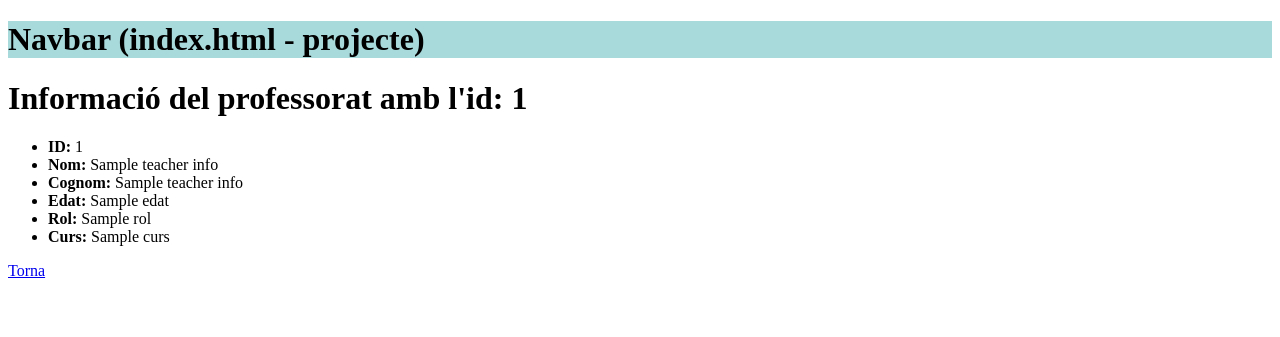
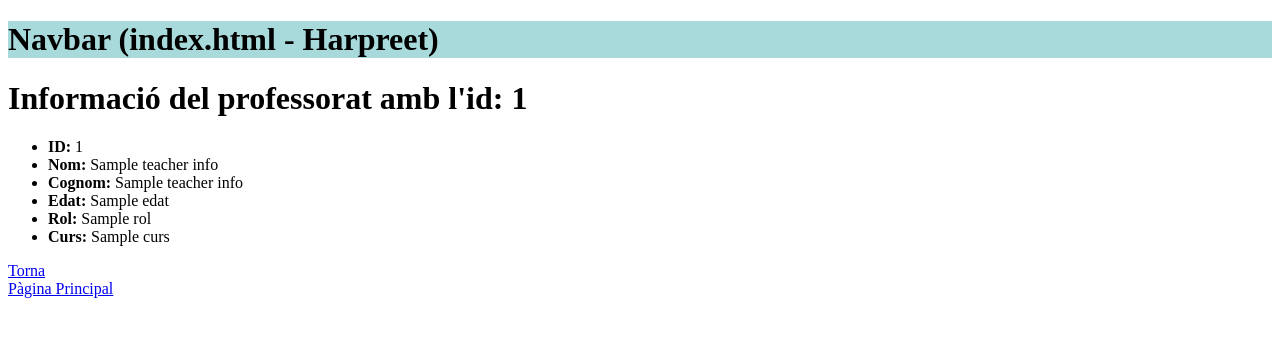
Before and after one commit to kaurhar65/M07_UF4, a Django app: template practica1/gestion-env/TIC_GestioPersonal/centre/templates/teacher.html in a window 1280 px wide. Shown: the top 337 px of the page. Run offline with Django 3.2, Linux system fonts and the light colour scheme; the template is opened without the code that fills it: most values are stand-ins (such as "Sample title", 1, 10 or a date in 2020).

Commit message:
Practica1 viewTemplates acabada

```diff
--- a/practica1/gestion-env/TIC_GestioPersonal/centre/templates/nav/navbar.html
+++ b/practica1/gestion-env/TIC_GestioPersonal/centre/templates/nav/navbar.html
@@ -7,7 +7,7 @@
 </head>
 <body>
     <header style="background-color: #a8dadc;">
-        <h1>Navbar (index.html - projecte)</h1>
+        <h1>Navbar (index.html - Harpreet)</h1>
     </header>
 </body>
 </html>
--- a/practica1/gestion-env/TIC_GestioPersonal/centre/templates/teacher.html
+++ b/practica1/gestion-env/TIC_GestioPersonal/centre/templates/teacher.html
@@ -17,5 +17,7 @@
         <li><strong>Curs:</strong> {{ teacherInfo.curs }}</li>
     </ul>
     <a href="{% url 'teachers' %}"> Torna </a>
+    <br>
+    <a href="{% url 'principal' %}"> Pàgina Principal</a>
 </body>
 </html>
```
Also changed, not shown: README.md, imgPractica1/ex1Teachers.jpg (added), imgPractica1/ex2PaginaPrincipal.jpg (added), imgPractica1/ex2Students.jpg (added), imgPractica1/ex2TeacherInfo.jpg (added).
